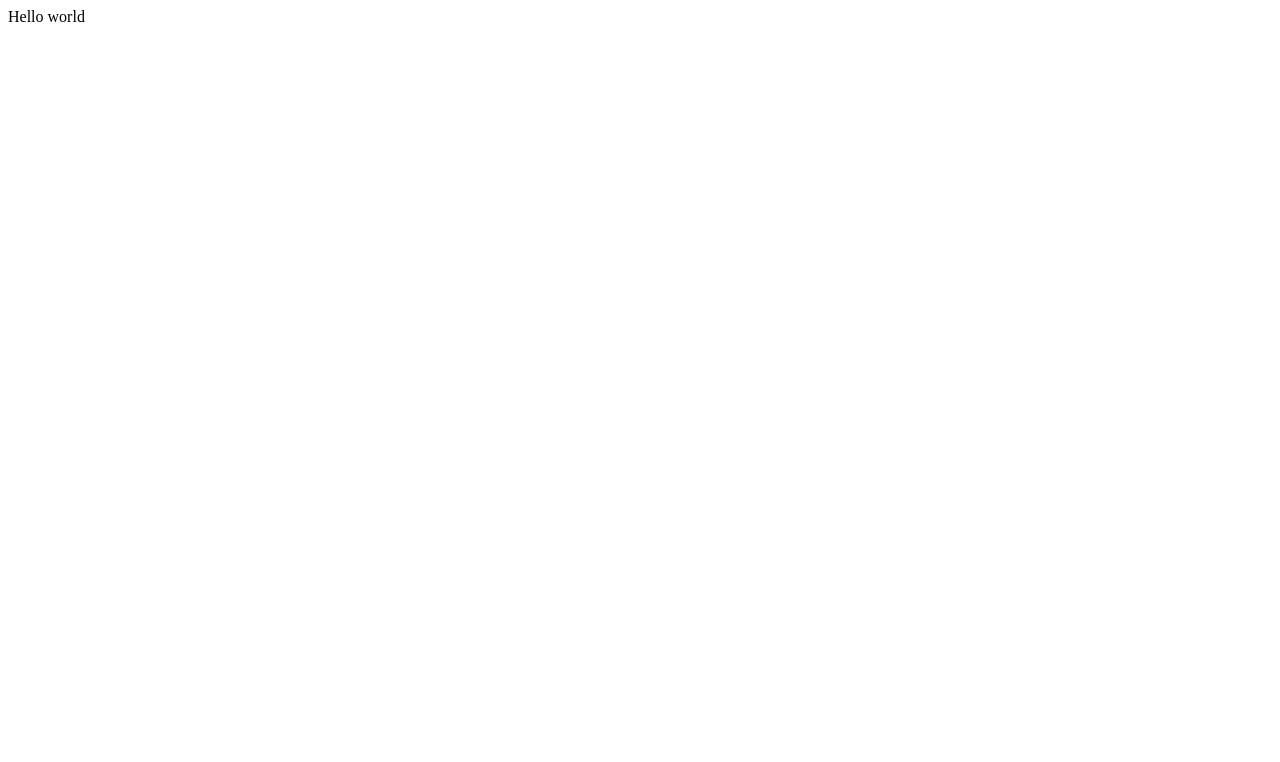
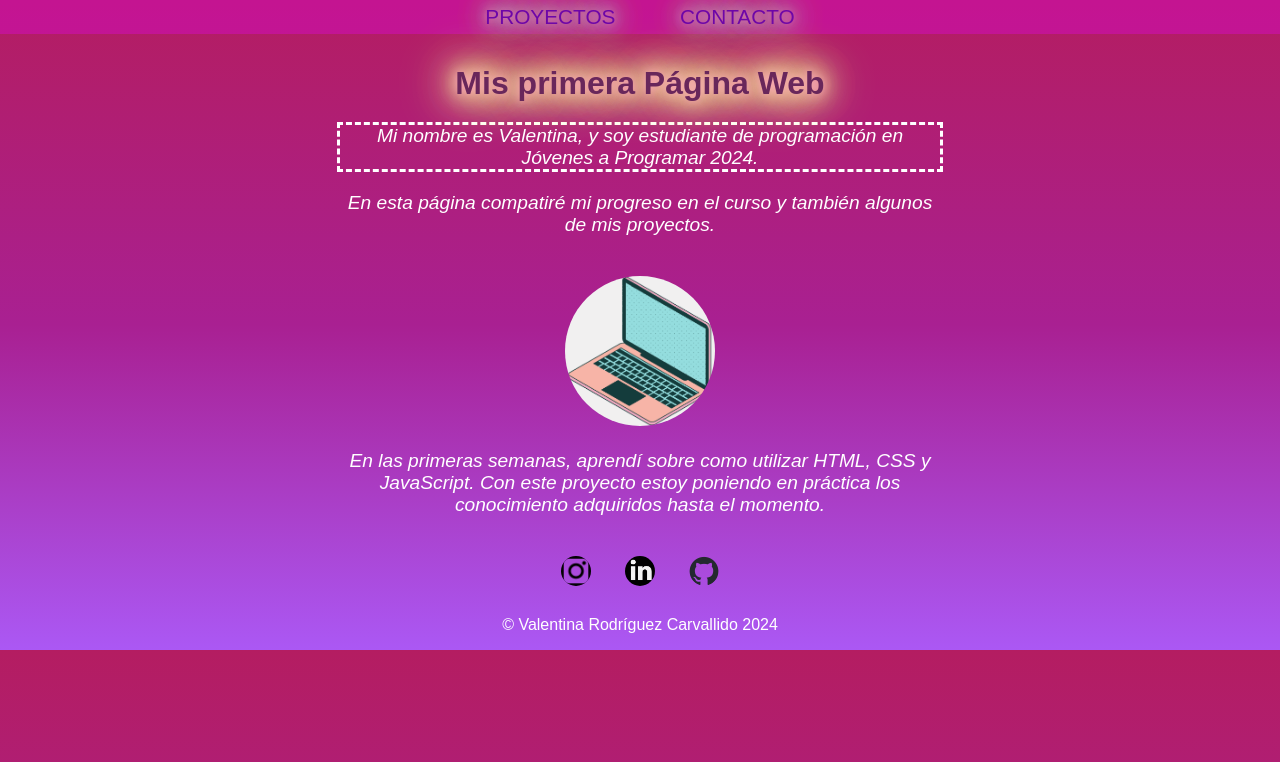
Before and after one commit to valentinarodriguezc/valentinarodriguezc.github.io, a plain HTML site: page index.html in a window 1280 px wide. Drawn offline with Linux system fonts and the light colour scheme.

Commit message:
commit initial

```diff
--- a/index.html
+++ b/index.html
@@ -1 +1,32 @@
-Hello world
+<!DOCTYPE html>
+<html lang="es">
+<head>
+    <meta charset="UTF-8">
+    <meta name="viewport" content="width=device-width, initial-scale=1.0">
+    <title>VALENTINA RODRIGUEZ</title>
+    <link rel="stylesheet" href="style.css">
+</head>
+<body>
+    <nav id="navBar">
+        <ul>
+            <li><a href="https://drive.google.com/drive/my-drive">PROYECTOS</a></li>
+            <li><a href="mailto:valentinarodriguezcarvallido@gmail.com">CONTACTO</a></li>
+         </ul>
+    </nav>
+    <header id="headerSection">
+        <h1 class="glow">Mis primera Página Web</h1>
+        <p class="presentacion">Mi nombre es Valentina, y soy estudiante de programación en Jóvenes a Programar 2024.</p>
+            <p>En esta página compatiré mi progreso en el curso y también algunos de mis proyectos.</p>
+            <img src="perfil.png" alt="notebook" >
+            <p>En las primeras semanas, aprendí sobre como utilizar HTML, CSS y JavaScript. Con este proyecto estoy poniendo en práctica los conocimiento adquiridos hasta el momento.</p>
+            <div class="redes-sociales">
+            <a href="https://www.instagram.com/"><img src="ig.png" alt="Instagram"></a>
+            <a href="https://www.linkedin.com/in/valentinarodriguezcarvallido/"><img src="linkedin.png" alt="LinkedIn"></a>
+            <a href="https://github.com/"><img src="github.png" alt="GitHub"></a>
+        </div>
+    </header>
+    <footer>
+        <p>&copy; Valentina Rodríguez Carvallido 2024</p>
+    </footer>
+</body>
+</html>
```
